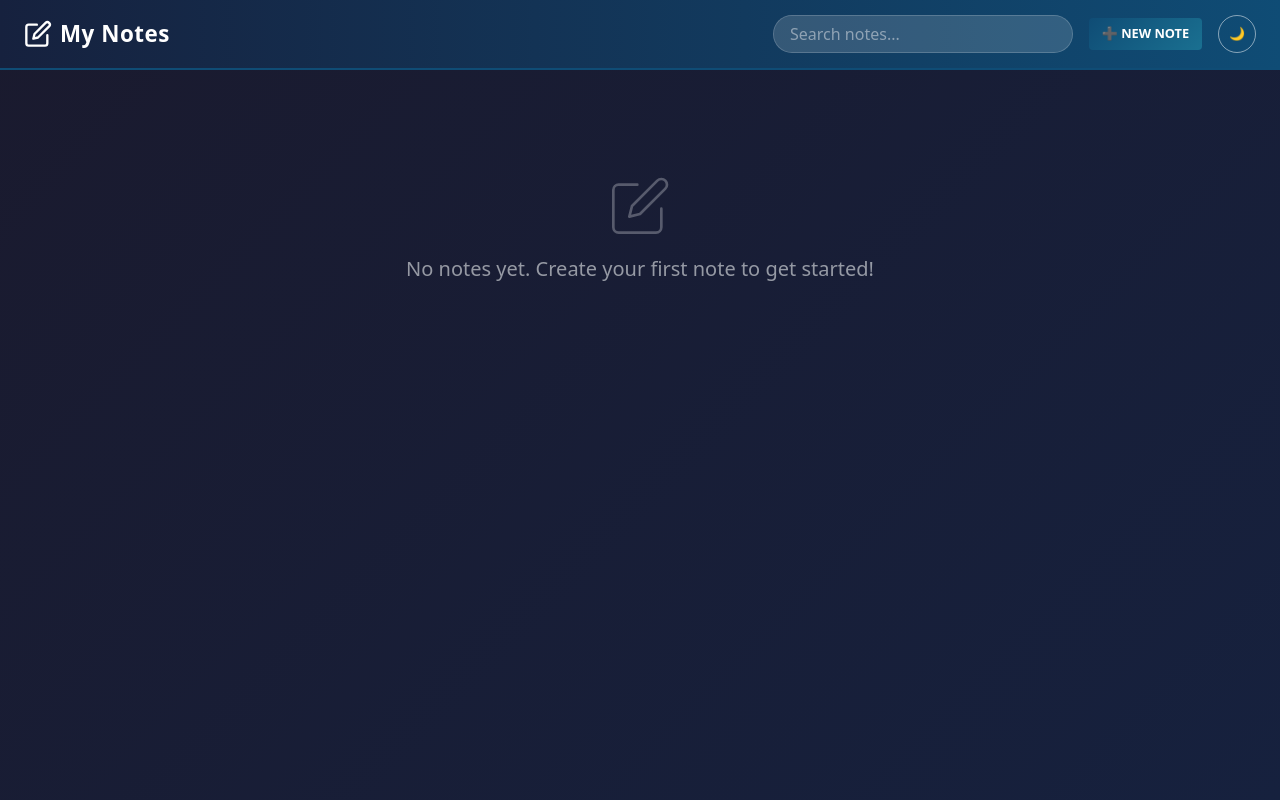
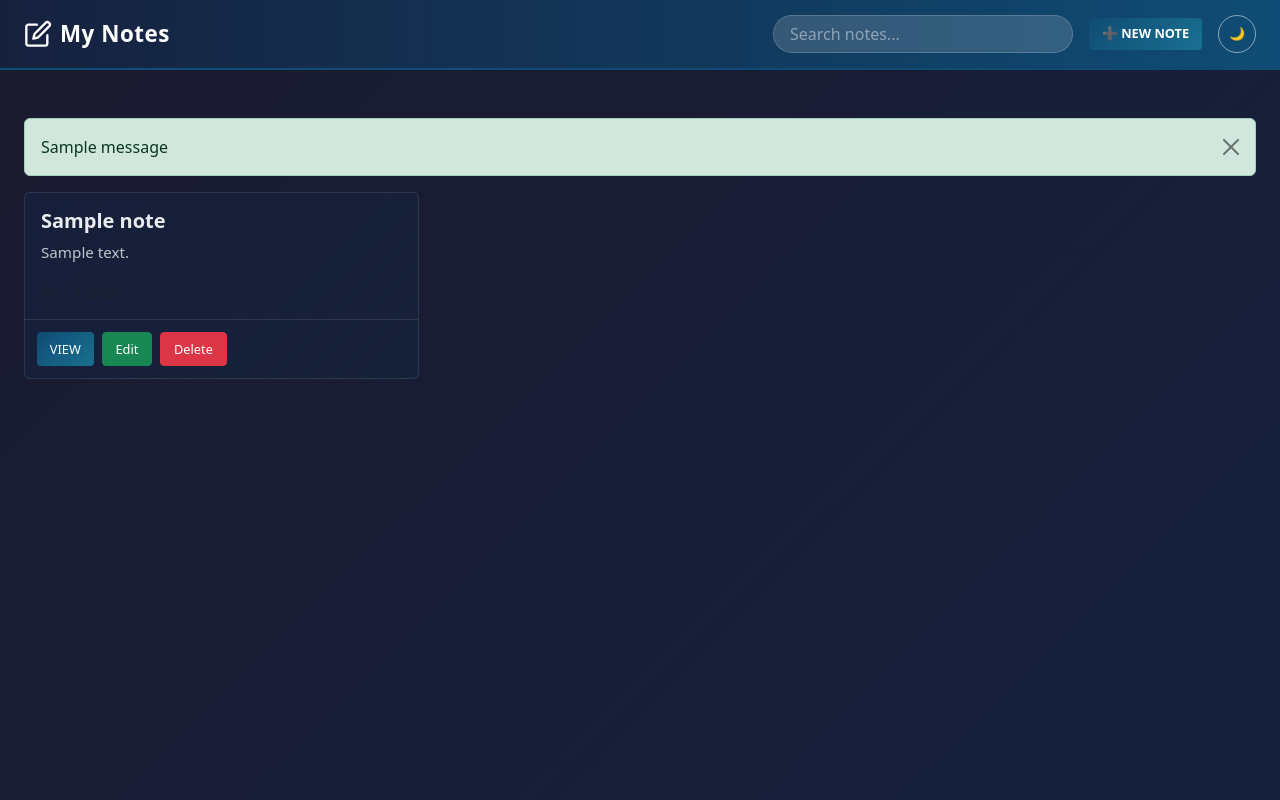
Before and after one commit to Bencruz6/Note_Taker, a Django app: template notes/templates/notes/index.html in a window 1280 px wide. Run offline with Django 5.2, Linux system fonts and the light colour scheme; the template is opened without the code that fills it: values that come from a table or form of the project are taken from there, others are empty; tables that the repository leaves empty hold one stand-in row (values such as "Sample post"); one stand-in notice (Sample message) is shown; form fields are guessed from the names that the template uses.

Commit message:
migrated the orms into the db

```diff
--- a/notes/models.py
+++ b/notes/models.py
@@ -1,6 +1,7 @@
 from django.db import models
 
 # Create your models here.
+# DB is Note_DB and the password is "pass"
 
 class Note(models.Model):
     title = models.CharField(max_length=200)
@@ -8,5 +9,5 @@ class Note(models.Model):
     created_at = models.DateTimeField(auto_now_add=True)
     updated_at = models.DateTimeField(auto_now=True)
 
-    # def __str__(self):
-    #     return self.title
+    def __str__(self):
+        return self.title
--- a/notes/static/notes/styles.css
+++ b/notes/static/notes/styles.css
@@ -5,15 +5,6 @@
   box-sizing: border-box;
   margin: 0;
   padding: 0;
-}
-
-/* Remove default body margin and set a sane font */
-body {
-  margin: 0;
-  font-family: system-ui, -apple-system, BlinkMacSystemFont, "Segoe UI", Roboto, sans-serif;
-  line-height: 1.5;
-  background-color: #fff; /* optional, ensures predictable background */
-  color: #000; /* optional, predictable text color */
 }
 
 /* Remove default list styles */
@@ -34,20 +25,6 @@ table {
   border-spacing: 0;
 }
 
-/* Reset form elements */
-button,
-input,
-select,
-textarea {
-  font-family: inherit;
-  font-size: inherit;
-  line-height: inherit;
-  margin: 0;
-  padding: 0;
-  border: none;
-  background: none;
-}
-
 /* Images are block by default and scale nicely */
 img {
   display: block;
@@ -59,6 +36,18 @@ img {
 h1, h2, h3, h4, h5, h6 {
   font-weight: normal;
 }
+
+
+        @keyframes fadeIn {
+            from {
+                opacity: 0;
+                transform: translateY(20px);
+            }
+            to {
+                opacity: 1;
+                transform: translateY(0);
+            }
+        }
 
  :root {
             --primary-dark: #1a1a2e;
@@ -245,3 +234,16 @@ h1, h2, h3, h4, h5, h6 {
         .btn-close {
             filter: brightness(1.2);
         }
+
+        /* Ensure modal displays */
+        .modal.show {
+            display: block !important;
+        }
+
+        .modal-backdrop {
+            display: block !important;
+        }
+
+        .modal-backdrop.show {
+            opacity: 0.5 !important;
+        }
--- a/notes/templates/notes/index.html
+++ b/notes/templates/notes/index.html
@@ -1,21 +1,24 @@
-
 {% load static %}
 <!DOCTYPE html>
 <html lang="en">
+
 <head>
     <meta charset="UTF-8">
     <meta name="viewport" content="width=device-width, initial-scale=1.0">
     <title>Note Taker</title>
-    <link href="https://cdn.jsdelivr.net/npm/bootstrap@5.3.8/dist/css/bootstrap.min.css" rel="stylesheet" integrity="sha384-sRIl4kxILFvY47J16cr9ZwB07vP4J8+LH7qKQnuqkuIAvNWLzeN8tE5YBujZqJLB" crossorigin="anonymous">
+    <link href="https://cdn.jsdelivr.net/npm/bootstrap@5.3.8/dist/css/bootstrap.min.css" rel="stylesheet"
+        integrity="sha384-sRIl4kxILFvY47J16cr9ZwB07vP4J8+LH7qKQnuqkuIAvNWLzeN8tE5YBujZqJLB" crossorigin="anonymous">
     <link rel="stylesheet" href="{% static 'notes/styles.css' %}">
 </head>
+
 <body class="text-light">
     <!-- Navbar -->
     <nav class="navbar navbar-expand-lg navbar-dark sticky-top">
         <div class="container-fluid px-4">
             <!-- Brand -->
             <a class="navbar-brand fw-bold d-flex align-items-center gap-2" href="#">
-                <svg width="28" height="28" viewBox="0 0 24 24" fill="none" stroke="currentColor" stroke-width="2" stroke-linecap="round" stroke-linejoin="round">
+                <svg width="28" height="28" viewBox="0 0 24 24" fill="none" stroke="currentColor" stroke-width="2"
+                    stroke-linecap="round" stroke-linejoin="round">
                     <path d="M11 4H4a2 2 0 0 0-2 2v14a2 2 0 0 0 2 2h14a2 2 0 0 0 2-2v-7"></path>
                     <path d="M18.5 2.5a2.121 2.121 0 0 1 3 3L12 15l-4 1 1-4 9.5-9.5z"></path>
                 </svg>
@@ -23,7 +26,9 @@
             </a>
 
             <!-- Navbar Toggler for Mobile -->
-            <button class="navbar-toggler border-0" type="button" data-bs-toggle="collapse" data-bs-target="#navbarContent" aria-controls="navbarContent" aria-expanded="false" aria-label="Toggle navigation">
+            <button class="navbar-toggler border-0" type="button" data-bs-toggle="collapse"
+                data-bs-target="#navbarContent" aria-controls="navbarContent" aria-expanded="false"
+                aria-label="Toggle navigation">
                 <span class="navbar-toggler-icon"></span>
             </button>
 
@@ -33,22 +38,20 @@
                 <div class="ms-auto d-flex align-items-center gap-3">
                     <!-- Search Bar -->
                     <div class="input-group" style="width: 300px;">
-                        <input
-                            type="text"
-                            id="searchInput"
-                            class="form-control search-input rounded-pill ps-3"
-                            placeholder="Search notes..."
-                            aria-label="Search notes"
-                        >
+                        <input type="text" id="searchInput" class="form-control search-input rounded-pill ps-3"
+                            placeholder="Search notes..." aria-label="Search notes">
                     </div>
 
                     <!-- Create Note Button -->
-                    <button id="createNoteBtn" class="btn btn-primary btn-sm fw-semibold" title="Create a new note">
+                    <button id="createNoteBtn" class="btn btn-primary btn-sm fw-semibold " data-bs-toggle="modal"
+                        data-bs-target="#createNoteModal" title="Create a new note">
                         ➕ New Note
                     </button>
 
                     <!-- Theme Toggle -->
-                    <button id="themeToggle" class="btn btn-outline-light btn-sm rounded-circle d-flex align-items-center justify-content-center" style="width: 38px; height: 38px;" title="Toggle dark/light mode">
+                    <button id="themeToggle"
+                        class="btn btn-outline-light btn-sm rounded-circle d-flex align-items-center justify-content-center"
+                        style="width: 38px; height: 38px;" title="Toggle dark/light mode">
                         🌙
                     </button>
                 </div>
@@ -59,49 +62,79 @@
     <!-- Main Content -->
     <main>
         <div class="container-fluid px-4">
+            <!-- Messages -->
+            {% if messages %}
+            <div class="alert-container mt-3">
+                {% for message in messages %}
+                <div class="alert alert-{{ message.tags }} alert-dismissible fade show" role="alert">
+                    {{ message }}
+                    <button type="button" class="btn-close" data-bs-dismiss="alert"></button>
+                </div>
+                {% endfor %}
+            </div>
+            {% endif %}
+
             <!-- Notes Grid -->
             <div id="notesGrid" class="row row-cols-1 row-cols-sm-2 row-cols-lg-3 g-4">
-                <!-- Note cards will be dynamically added here -->
-            </div>
-
-            <!-- Empty State -->
-            <div class="text-center mt-5" id="emptyState">
-                <svg width="64" height="64" viewBox="0 0 24 24" fill="none" stroke="currentColor" stroke-width="1" stroke-linecap="round" stroke-linejoin="round" style="opacity: 0.5; margin-bottom: 1rem;">
-                    <path d="M11 4H4a2 2 0 0 0-2 2v14a2 2 0 0 0 2 2h14a2 2 0 0 0 2-2v-7"></path>
-                    <path d="M18.5 2.5a2.121 2.121 0 0 1 3 3L12 15l-4 1 1-4 9.5-9.5z"></path>
-                </svg>
-                <p class="fs-5">No notes yet. Create your first note to get started!</p>
+                {% for note in notes %}
+                <div class="col">
+                    <div class="card">
+                        <div class="card-body">
+                            <h5 class="card-title">{{ note.title }}</h5>
+                            <p class="card-text">{{ note.content|truncatewords:20 }}</p>
+                            <small class="text-muted">{{ note.created_at|date:"M d, Y" }}</small>
+                        </div>
+                        <div class="card-footer d-flex gap-2">
+                            <button class="btn btn-sm btn-primary view-note" data-note-id="{{ note.id }}"
+                                data-note-title="{{ note.title }}" data-note-content="{{ note.content }}"
+                                data-bs-toggle="modal" data-bs-target="#viewNoteModal">View</button>
+                            <button class="btn btn-sm btn-success edit-note" data-note-id="{{ note.id }}"
+                                data-note-title="{{ note.title }}" data-note-content="{{ note.content }}"
+                                data-bs-toggle="modal" data-bs-target="#editNoteModal">Edit</button>
+                            <a href="{% url 'delete_note' note.id %}" class="btn btn-sm btn-danger"
+                                onclick="return confirm('Are you sure?');">Delete</a>
+                        </div>
+                    </div>
+                </div>
+                {% empty %}
+                <div class="col-12">
+                    <div class="text-center py-5" id="emptyState">
+                        <svg width="64" height="64" viewBox="0 0 24 24" fill="none" stroke="currentColor"
+                            stroke-width="1" stroke-linecap="round" stroke-linejoin="round"
+                            style="opacity: 0.5; margin-bottom: 1rem;">
+                            <path d="M11 4H4a2 2 0 0 0-2 2v14a2 2 0 0 0 2 2h14a2 2 0 0 0 2-2v-7"></path>
+                            <path d="M18.5 2.5a2.121 2.121 0 0 1 3 3L12 15l-4 1 1-4 9.5-9.5z"></path>
+                        </svg>
+                        <p class="fs-5">No notes yet. Create your first note to get started!</p>
+                    </div>
+                </div>
+                {% endfor %}
             </div>
         </div>
     </main>
 
     <!-- Create/Edit Note Modal -->
-    <div id="noteModal" class="modal fade" tabindex="-1">
+    <div id="createNoteModal" class="modal fade" tabindex="-1">
         <div class="modal-dialog modal-dialog-centered">
             <div class="modal-content">
                 <div class="modal-header">
-                    <h5 class="modal-title fw-bold" id="modalTitle">Create New Note</h5>
-                    <button id="closeModal" type="button" class="btn-close btn-close-white" data-bs-dismiss="modal"></button>
+                    <h5 class="modal-title fw-bold">Create New Note</h5>
+                    <button type="button" class="btn-close btn-close-white" data-bs-dismiss="modal"></button>
                 </div>
-                <form id="noteForm">
+                <form id="noteForm" method="POST" action="{% url 'home' %}">
+                    {% csrf_token %}
                     <div class="modal-body">
-                        <input
-                            type="text"
-                            id="noteTitle"
-                            class="form-control mb-3"
-                            placeholder="Note Title"
-                            required
-                        >
-                        <textarea
-                            id="noteContent"
-                            class="form-control"
-                            placeholder="Note Content"
-                            rows="6"
-                            required
-                        ></textarea>
+                        <div class="mb-3">
+                            <label for="id_title" class="form-label">Note Title</label>
+                            {{form.title}}
+                        </div>
+                        <div class="mb-3">
+                            <label for="id_content" class="form-label">Note Content</label>
+                            {{form.content}}
+                        </div>
                     </div>
                     <div class="modal-footer">
-                        <button type="button" id="cancelBtn" class="btn btn-secondary" data-bs-dismiss="modal">Cancel</button>
+                        <button type="button" class="btn btn-secondary" data-bs-dismiss="modal">Cancel</button>
                         <button type="submit" class="btn btn-primary">Save Note</button>
                     </div>
                 </form>
@@ -109,8 +142,9 @@
         </div>
     </div>
 
-    <script src="https://cdn.jsdelivr.net/npm/bootstrap@5.3.8/dist/js/bootstrap.bundle.min.js" integrity="sha384-wfSNq2Cq5/fQJHiN5PCHQGfINVZFr9l5bsJvV/jAGb7JhjNq2q7oGL0TqPZT+G5S" crossorigin="anonymous"></script>
-    <script>
+    <script src="https://cdn.jsdelivr.net/npm/bootstrap@5.3.8/dist/js/bootstrap.bundle.min.js"></script>
+
+    <!-- <script>
         // Optional: Add smooth fade-in animation to cards
         window.addEventListener('load', function() {
             const cards = document.querySelectorAll('.card');
@@ -119,18 +153,27 @@
                 card.style.animation = `fadeIn 0.5s ease forwards ${index * 0.1}s`;
             });
         });
-    </script>
-    <style>
-        @keyframes fadeIn {
-            from {
-                opacity: 0;
-                transform: translateY(20px);
-            }
-            to {
-                opacity: 1;
-                transform: translateY(0);
-            }
-        }
-    </style>
+    </script> -->
+
+
+
+<!-- View Note Modal -->
+<div id="viewNoteModal" class="modal fade" tabindex="-1">
+    <div class="modal-dialog modal-dialog-centered">
+        <div class="modal-content">
+            <div class="modal-header">
+                <h5 class="modal-title fw-bold" id="viewNoteTitle"></h5>
+                <button type="button" class="btn-close btn-close-white" data-bs-dismiss="modal"></button>
+            </div>
+            <div class="modal-body">
+                <p id="viewNoteContent"></p>
+            </div>
+            <div class="modal-footer">
+                <button type="button" class="btn btn-secondary" data-bs-dismiss="modal">Close</button>
+            </div>
+        </div>
+    </div>
+</div>
 </body>
+
 </html>
--- a/notes/urls.py
+++ b/notes/urls.py
@@ -1,7 +1,7 @@
-
-
 from django.urls import path
 from . import views
+
 urlpatterns = [
     path('', views.home, name='home'),
+    path('delete/<int:note_id>/', views.delete_note, name='delete_note'),
 ]
```
Also changed, not shown: NoteApp/settings.py (+6 -2 lines), notes/views.py (+51 -3 lines), db.sqlite3 (deleted).
